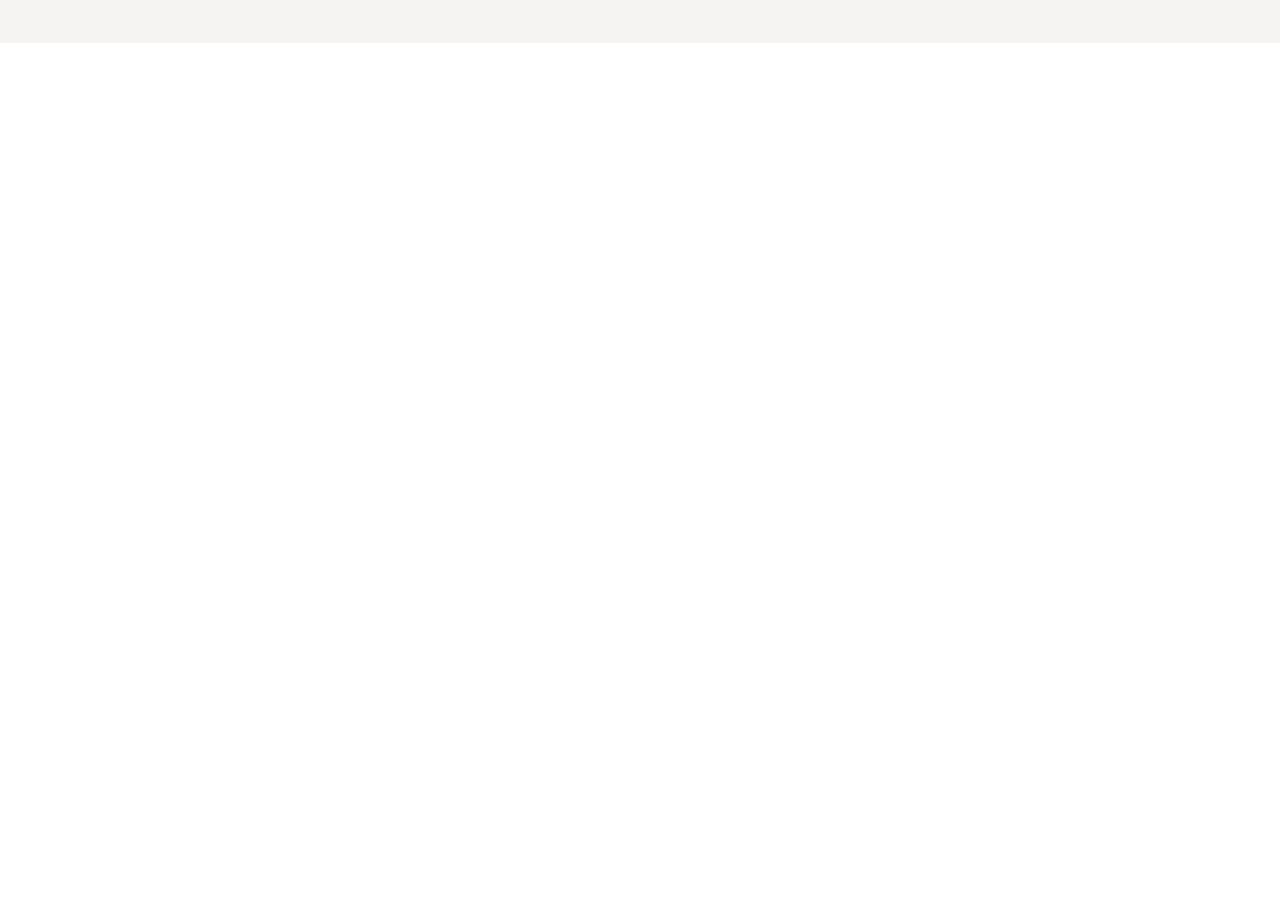
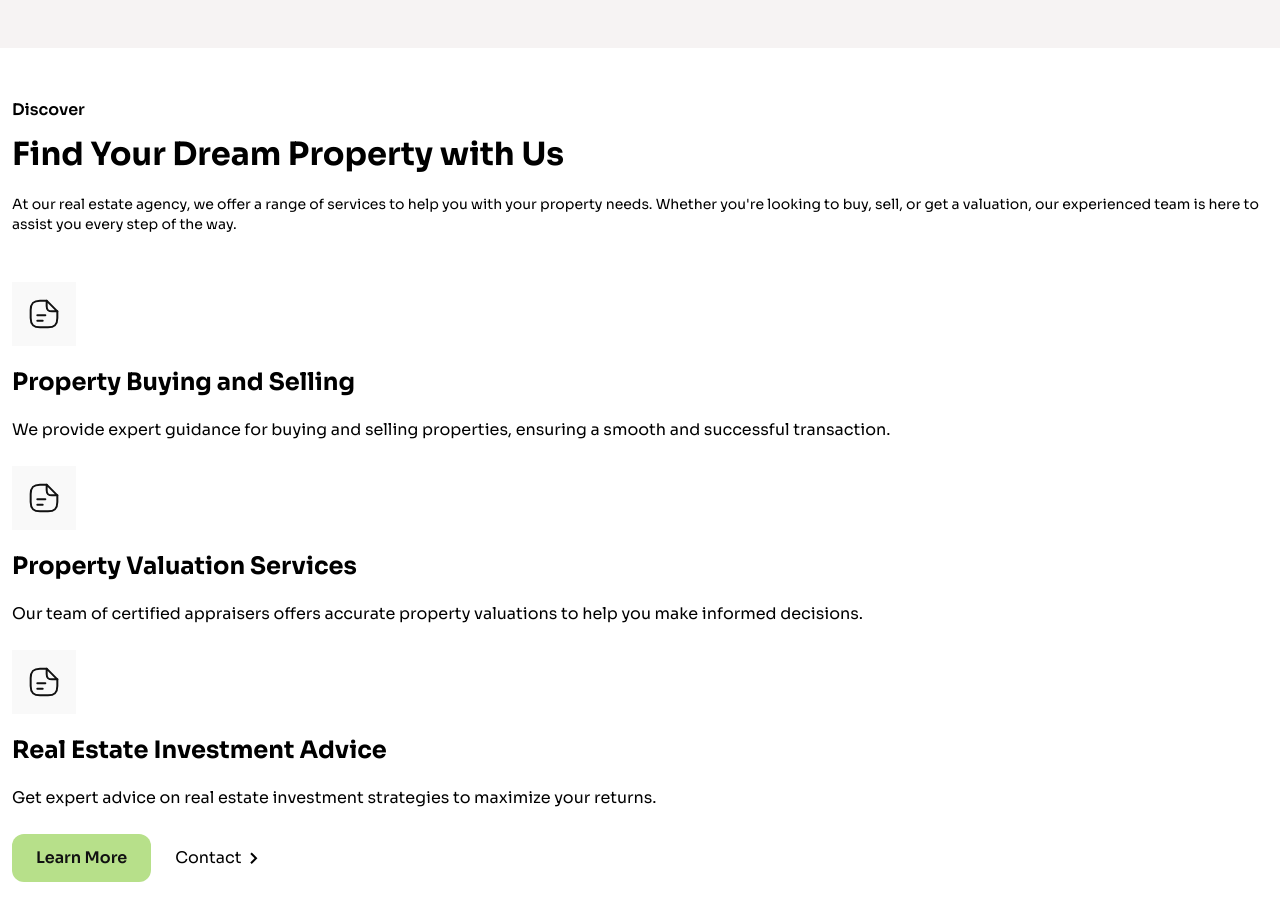
Before and after one commit to ezzdin-atef/AyEstate, a Next.js app: page / in a window 1280 px wide. Shown: the part 845-1766 px from the top of the page. Before the commit the page ends 888 px from the top, so only its background shows below. Built offline with nearby package versions, Linux system fonts and the light colour scheme.

Commit message:
feat: discover section

```diff
--- a/app/page.tsx
+++ b/app/page.tsx
@@ -1,4 +1,6 @@
+import { ArrowRight } from "@/assets/icons";
 import heroImage from "@/assets/images/hero-section-image-discover-your-dream-home.png";
+import DiscoverCard from "@/components/feature/discover-section/discover-card";
 import Image from "next/image";
 
 export default function Home() {
@@ -6,7 +8,7 @@ export default function Home() {
     <div>
       <section className="bg-[#F6F3F3] py-[50px] text-center">
         <div className="container mx-auto px-3">
-          <h2 className="text-4xl font-bold mb-5 leading-10">
+          <h2 className="text-4xl font-bold mb-5 leading-tight">
             Discover Your Dream Home Today
           </h2>
           <p className="text-sm font-normal mb-2 leading-6">
@@ -30,7 +32,47 @@ export default function Home() {
               height={500}
               alt="hero image"
               className="rounded-2xl"
+              priority={true}
             />
+          </div>
+        </div>
+      </section>
+      <section className="bg-white py-[50px]">
+        <div className="container mx-auto px-3">
+          <div className="mb-12">
+            <h4 className="font-semibold mb-3">Discover</h4>
+            <h2 className="font-bold text-[32px] leading-tight mb-5">
+              Find Your Dream Property with Us
+            </h2>
+            <p className="font-normal text-sm">
+              At our real estate agency, we offer a range of services to help
+              you with your property needs. Whether you&apos;re looking to buy,
+              sell, or get a valuation, our experienced team is here to assist
+              you every step of the way.
+            </p>
+          </div>
+
+          <div className="grid grid-cols-1 gap-6 mb-6">
+            <DiscoverCard
+              title="Property Buying and Selling"
+              description="We provide expert guidance for buying and selling properties, ensuring a smooth and successful transaction."
+            />
+            <DiscoverCard
+              title="Property Valuation Services"
+              description="Our team of certified appraisers offers accurate property valuations to help you make informed decisions."
+            />
+            <DiscoverCard
+              title="Real Estate Investment Advice"
+              description="Get expert advice on real estate investment strategies to maximize your returns."
+            />
+          </div>
+          <div className="flex mt-4 gap-6">
+            <button className="h-12 flex justify-center items-center bg-primary-1 font-semibold text-black-111 rounded-xl py-3 px-6">
+              Learn More
+            </button>
+            <button className="h-12 flex justify-center items-center gap-2 text-black font-normal">
+              Contact <ArrowRight />
+            </button>
           </div>
         </div>
       </section>
--- /dev/null
+++ b/assets/icons/arrow-right.tsx
@@ -0,0 +1,16 @@
+import * as React from "react";
+export const ArrowRight = (props: React.SVGProps<SVGSVGElement>) => (
+  <svg
+    width={8}
+    height={12}
+    viewBox="0 0 8 12"
+    fill="none"
+    xmlns="http://www.w3.org/2000/svg"
+    {...props}
+  >
+    <path
+      d="M1.70697 11.9496L7.41397 6.24264L1.70697 0.535645L0.292969 1.94964L4.58597 6.24264L0.292969 10.5356L1.70697 11.9496Z"
+      fill="black"
+    />
+  </svg>
+);
--- /dev/null
+++ b/assets/icons/document-text.tsx
@@ -0,0 +1,41 @@
+import * as React from "react";
+
+export const DocuemntTextIcon = (props: React.SVGProps<SVGSVGElement>) => (
+  <svg
+    width={32}
+    height={32}
+    viewBox="0 0 32 32"
+    fill="none"
+    xmlns="http://www.w3.org/2000/svg"
+    {...props}
+  >
+    <path
+      d="M29.3332 13.3334V20C29.3332 26.6667 26.6665 29.3334 19.9998 29.3334H11.9998C5.33317 29.3334 2.6665 26.6667 2.6665 20V12C2.6665 5.33335 5.33317 2.66669 11.9998 2.66669H18.6665"
+      stroke="#111111"
+      strokeWidth={2}
+      strokeLinecap="round"
+      strokeLinejoin="round"
+    />
+    <path
+      d="M29.3332 13.3334H23.9998C19.9998 13.3334 18.6665 12 18.6665 8.00002V2.66669L29.3332 13.3334Z"
+      stroke="#111111"
+      strokeWidth={2}
+      strokeLinecap="round"
+      strokeLinejoin="round"
+    />
+    <path
+      d="M9.3335 17.3333H17.3335"
+      stroke="#111111"
+      strokeWidth={2}
+      strokeLinecap="round"
+      strokeLinejoin="round"
+    />
+    <path
+      d="M9.3335 22.6667H14.6668"
+      stroke="#111111"
+      strokeWidth={2}
+      strokeLinecap="round"
+      strokeLinejoin="round"
+    />
+  </svg>
+);
--- /dev/null
+++ b/assets/icons/index.ts
@@ -0,0 +1,2 @@
+export * from "./arrow-right";
+export * from "./document-text";
--- /dev/null
+++ b/components/feature/discover-section/discover-card.tsx
@@ -0,0 +1,19 @@
+import { DocuemntTextIcon } from "@/assets/icons";
+import React from "react";
+
+interface Props {
+  title: string;
+  description: string;
+}
+
+export default function DiscoverCard(props: Props) {
+  return (
+    <div className="flex flex-col gap-5">
+      <div className="w-16 h-16 bg-[#F9F9F9] flex items-center justify-center">
+        <DocuemntTextIcon />
+      </div>
+      <h5 className="font-bold text-2xl">{props.title}</h5>
+      <p>{props.description}</p>
+    </div>
+  );
+}
--- a/components/feature/header/header.tsx
+++ b/components/feature/header/header.tsx
@@ -16,20 +16,20 @@ export function Header() {
             <path
               d="M3 7H21"
               stroke="#151B33"
-              stroke-width="1.5"
-              stroke-linecap="round"
+              strokeWidth="1.5"
+              strokeLinecap="round"
             />
             <path
               d="M3 12H21"
               stroke="#151B33"
-              stroke-width="1.5"
-              stroke-linecap="round"
+              strokeWidth="1.5"
+              strokeLinecap="round"
             />
             <path
               d="M3 17H21"
               stroke="#151B33"
-              stroke-width="1.5"
-              stroke-linecap="round"
+              strokeWidth="1.5"
+              strokeLinecap="round"
             />
           </svg>
         </button>
```
